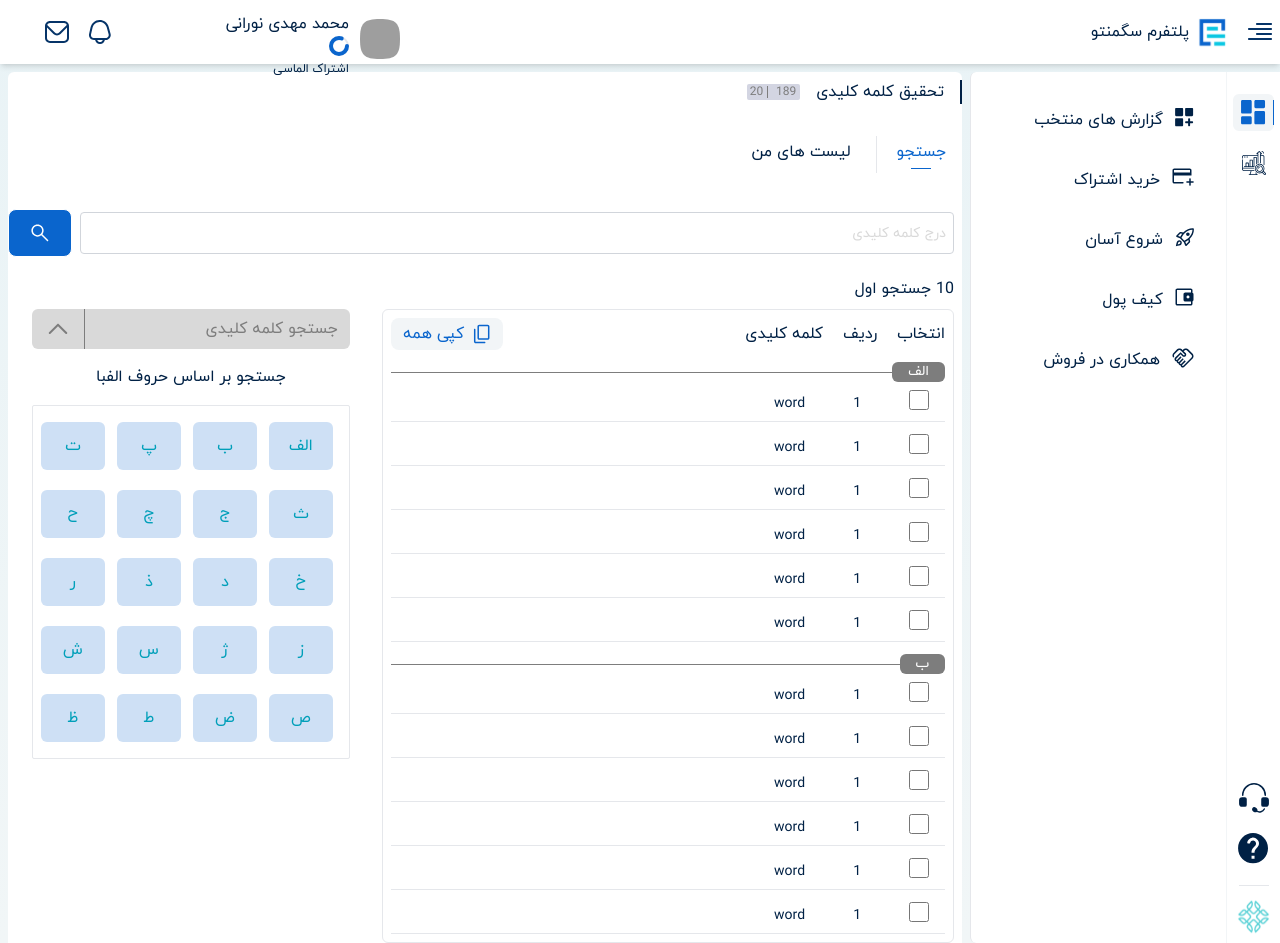
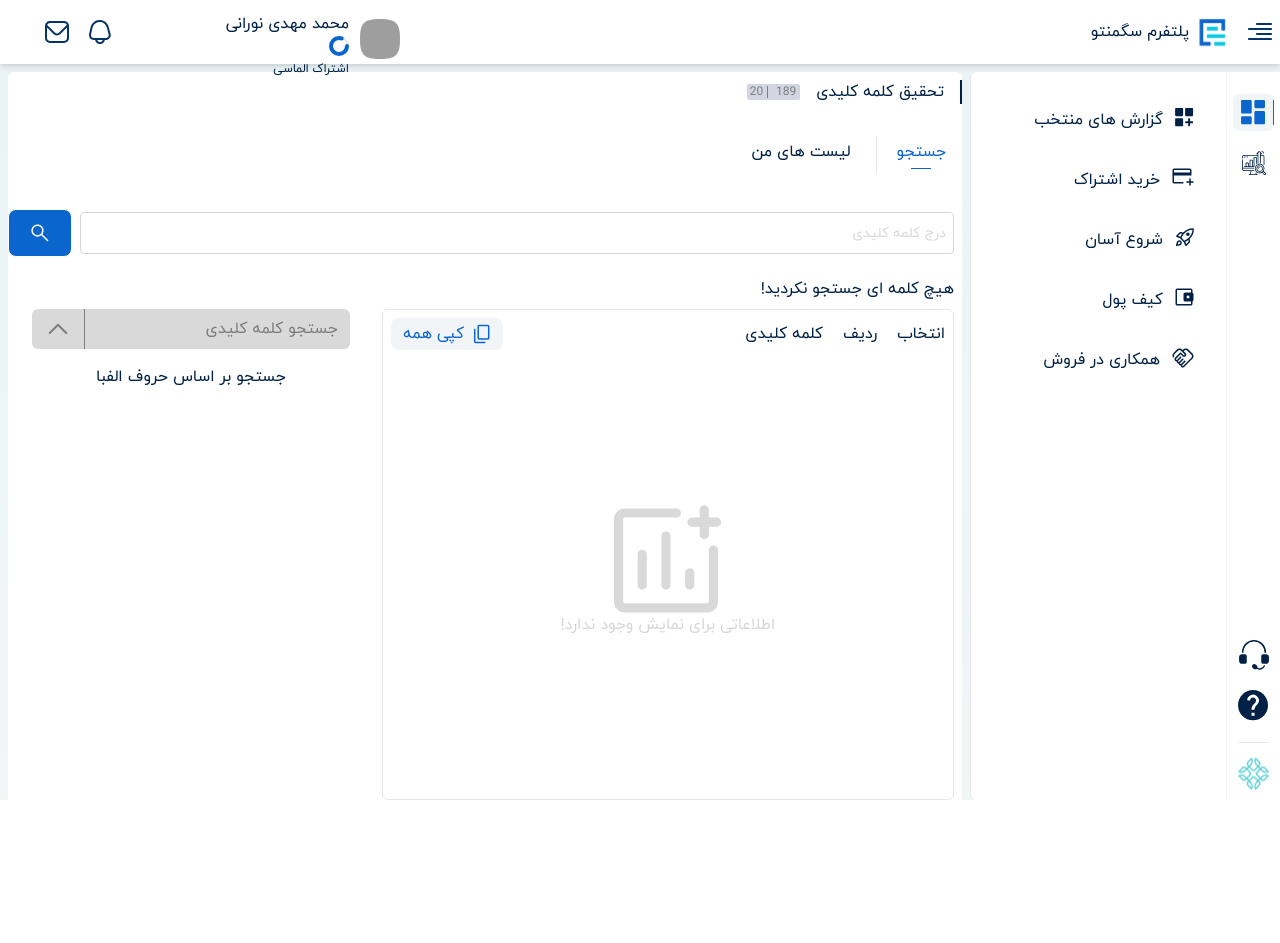
Before and after one commit to xaankoow/segmento-nuxt, a Nuxt app: page /search-keyword in a window 1280 px wide. After the commit the page ends 800 px from the top, so only its background shows below. Built offline with nearby package versions, Linux system fonts and the light colour scheme; grey boxes are pictures that could not be loaded.

Commit message:
feat-page: serach keyword page connect to API

```diff
--- a/pages/search-keyword/index.vue
+++ b/pages/search-keyword/index.vue
@@ -35,22 +35,25 @@
     <!-- page content -->
     <div class="flex flex-col gap-2 mx-2 w-full h-full">
       <!-- search box -->
-      <div class="flex flex-row items-center w-full gap-2 my-3">
+      <form
+        @submit.prevent="search_keywords_request()"
+        class="flex flex-row items-center w-full gap-2 my-3"
+      >
         <div class="custom_input_box w-11/12 text-base-500">
           <input
-            v-model="search"
+            v-model="form.keyword"
             type="text"
             @focus="search_class.focus()"
             @blur="search_class.leave()"
           />
           <label
             class="!text-base-400"
-            :class="search_class.transitionStyle(search, 'text-base-400')"
+            :class="search_class.transitionStyle(form.keyword, 'text-base-400')"
             >{{ config.by_route(`${current_page}/place-holder`) }}</label
           >
         </div>
 
-        <button class="btn-primary rounded-lg w-16">
+        <button type="submit" class="btn-primary rounded-lg w-16">
           <svg
             width="18"
             height="18"
@@ -64,13 +67,13 @@
             />
           </svg>
         </button>
-      </div>
+      </form>
 
       <!-- page content label -->
       <span>{{
         config
           .by_route(`${current_page}/search/sentence`)
-          [Number(content_count !== 0)].replace("[count]", content_count)
+          [Number(data !== null)].replace("[count]", Object.keys(data ?? []).length)
       }}</span>
 
       <!-- page content -->
@@ -81,7 +84,7 @@
           <div
             class="flex flex-row justify-between px-2"
             :class="
-              content_count === 0
+              data?.length === 0
                 ? 'text-base-350 pointer-events-none opacity-70'
                 : ''
             "
@@ -120,7 +123,7 @@
           <!-- when we haven't content this div will show -->
           <div
             class="flex flex-col items-center justify-center h-full"
-            v-if="content_count === 0"
+            v-if="data === null"
           >
             <svg
               width="109"
@@ -142,12 +145,16 @@
           <!-- when have content this div will show -->
           <div class="flex flex-col" v-else>
             <!-- this must be component -->
-            <div class="flex flex-col gap-1 px-2 mt-3 text-sm">
+            <div
+              v-for="(item, index) in data"
+              :key="index"
+              class="flex flex-col gap-1 px-2 mt-3 text-sm"
+            >
               <!-- header -->
               <div class="flex flex-row w-full items-center">
-                <span class="bg-base-500 text-base-100 rounded-md px-4"
-                  >الف</span
-                >
+                <span class="bg-base-500 text-base-100 rounded-md px-4">{{
+                  index
+                }}</span>
                 <hr class="w-full border-base-500" />
               </div>
 
@@ -155,6 +162,8 @@
               <div class="flex flex-col gap-2">
                 <!-- row -->
                 <div
+                  v-for="(letter, index) in item"
+                  :key="index"
                   class="border-b flex flex-row gap-12 px-4 py-1 items-center"
                 >
                   <span>
@@ -162,152 +171,8 @@
                       <input type="checkbox" class="w-5 h-5" />
                     </label>
                   </span>
-                  <span> 1 </span>
-                  <span> word </span>
-                </div>
-                <!-- row -->
-                <div
-                  class="border-b flex flex-row gap-12 px-4 py-1 items-center"
-                >
-                  <span>
-                    <label>
-                      <input type="checkbox" class="w-5 h-5" />
-                    </label>
-                  </span>
-                  <span> 1 </span>
-                  <span> word </span>
-                </div>
-                <!-- row -->
-                <div
-                  class="border-b flex flex-row gap-12 px-4 py-1 items-center"
-                >
-                  <span>
-                    <label>
-                      <input type="checkbox" class="w-5 h-5" />
-                    </label>
-                  </span>
-                  <span> 1 </span>
-                  <span> word </span>
-                </div>
-                <!-- row -->
-                <div
-                  class="border-b flex flex-row gap-12 px-4 py-1 items-center"
-                >
-                  <span>
-                    <label>
-                      <input type="checkbox" class="w-5 h-5" />
-                    </label>
-                  </span>
-                  <span> 1 </span>
-                  <span> word </span>
-                </div>
-                <!-- row -->
-                <div
-                  class="border-b flex flex-row gap-12 px-4 py-1 items-center"
-                >
-                  <span>
-                    <label>
-                      <input type="checkbox" class="w-5 h-5" />
-                    </label>
-                  </span>
-                  <span> 1 </span>
-                  <span> word </span>
-                </div>
-                <!-- row -->
-                <div
-                  class="border-b flex flex-row gap-12 px-4 py-1 items-center"
-                >
-                  <span>
-                    <label>
-                      <input type="checkbox" class="w-5 h-5" />
-                    </label>
-                  </span>
-                  <span> 1 </span>
-                  <span> word </span>
-                </div>
-              </div>
-            </div>
-            <!-- this must be component -->
-            <div class="flex flex-col gap-1 px-2 mt-3 text-sm">
-              <!-- header -->
-              <div class="flex flex-row w-full items-center">
-                <span class="bg-base-500 text-base-100 rounded-md px-4">ب</span>
-                <hr class="w-full border-base-500" />
-              </div>
-
-              <!-- table content -->
-              <div class="flex flex-col gap-2">
-                <!-- row -->
-                <div
-                  class="border-b flex flex-row gap-12 px-4 py-1 items-center"
-                >
-                  <span>
-                    <label>
-                      <input type="checkbox" class="w-5 h-5" />
-                    </label>
-                  </span>
-                  <span> 1 </span>
-                  <span> word </span>
-                </div>
-                <!-- row -->
-                <div
-                  class="border-b flex flex-row gap-12 px-4 py-1 items-center"
-                >
-                  <span>
-                    <label>
-                      <input type="checkbox" class="w-5 h-5" />
-                    </label>
-                  </span>
-                  <span> 1 </span>
-                  <span> word </span>
-                </div>
-                <!-- row -->
-                <div
-                  class="border-b flex flex-row gap-12 px-4 py-1 items-center"
-                >
-                  <span>
-                    <label>
-                      <input type="checkbox" class="w-5 h-5" />
-                    </label>
-                  </span>
-                  <span> 1 </span>
-                  <span> word </span>
-                </div>
-                <!-- row -->
-                <div
-                  class="border-b flex flex-row gap-12 px-4 py-1 items-center"
-                >
-                  <span>
-                    <label>
-                      <input type="checkbox" class="w-5 h-5" />
-                    </label>
-                  </span>
-                  <span> 1 </span>
-                  <span> word </span>
-                </div>
-                <!-- row -->
-                <div
-                  class="border-b flex flex-row gap-12 px-4 py-1 items-center"
-                >
-                  <span>
-                    <label>
-                      <input type="checkbox" class="w-5 h-5" />
-                    </label>
-                  </span>
-                  <span> 1 </span>
-                  <span> word </span>
-                </div>
-                <!-- row -->
-                <div
-                  class="border-b flex flex-row gap-12 px-4 py-1 items-center"
-                >
-                  <span>
-                    <label>
-                      <input type="checkbox" class="w-5 h-5" />
-                    </label>
-                  </span>
-                  <span> 1 </span>
-                  <span> word </span>
+                  <span> {{ index + 1 }} </span>
+                  <span> {{ letter }} </span>
                 </div>
               </div>
             </div>
@@ -348,28 +213,18 @@
 
             <!-- word list -->
             <div
-              class="border rounded-sm grid grid-cols-4 text-primary-active w-full gap-5 px-4 py-4"
+              v-if="data !== null"
+              class="sticky top-20 left-10 border rounded-sm grid grid-cols-4 text-primary-active w-full gap-5 px-4 py-4"
             >
-              <button class="alphabet" id="alpha-1" @click="toggle_active_alphabet('alpha-1')">الف</button>
-              <button class="alphabet" id="alpha-2" @click="toggle_active_alphabet('alpha-2')">ب</button>
-              <button class="alphabet" id="alpha-3" @click="toggle_active_alphabet('alpha-3')">پ</button>
-              <button class="alphabet" id="alpha-4" @click="toggle_active_alphabet('alpha-4')">ت</button>
-              <button class="alphabet" id="alpha-5" @click="toggle_active_alphabet('alpha-5')">ث</button>
-              <button class="alphabet" id="alpha-6" @click="toggle_active_alphabet('alpha-6')">ج</button>
-              <button class="alphabet" id="alpha-7" @click="toggle_active_alphabet('alpha-7')">چ</button>
-              <button class="alphabet" id="alpha-8" @click="toggle_active_alphabet('alpha-8')">ح</button>
-              <button class="alphabet" id="alpha-9" @click="toggle_active_alphabet('alpha-9')">خ</button>
-              <button class="alphabet" id="alpha-10" @click="toggle_active_alphabet('alpha-10')">د</button>
-              <button class="alphabet" id="alpha-11" @click="toggle_active_alphabet('alpha-11')">ذ</button>
-              <button class="alphabet" id="alpha-12" @click="toggle_active_alphabet('alpha-12')">ر</button>
-              <button class="alphabet" id="alpha-13" @click="toggle_active_alphabet('alpha-13')">ز</button>
-              <button class="alphabet" id="alpha-14" @click="toggle_active_alphabet('alpha-14')">ژ</button>
-              <button class="alphabet" id="alpha-15" @click="toggle_active_alphabet('alpha-15')">س</button>
-              <button class="alphabet" id="alpha-16" @click="toggle_active_alphabet('alpha-16')">ش</button>
-              <button class="alphabet" id="alpha-17" @click="toggle_active_alphabet('alpha-17')">ص</button>
-              <button class="alphabet" id="alpha-18" @click="toggle_active_alphabet('alpha-18')">ض</button>
-              <button class="alphabet" id="alpha-19" @click="toggle_active_alphabet('alpha-19')">ط</button>
-              <button class="alphabet" id="alpha-20" @click="toggle_active_alphabet('alpha-20')">ظ</button>
+              <button
+                class="alphabet"
+                v-for="(data, index) in data"
+                :key="index"
+                :id="`alpha-${index}`"
+                @click="toggle_active_alphabet(`alpha-${index}`)"
+              >
+                {{ index }}
+              </button>
             </div>
           </div>
         </div>
@@ -379,17 +234,32 @@
 </template>
 
 <script setup>
+import Request from "../../Api/Request";
 import Config from "../../composables/Config";
 import { CustomTextBox } from "../../composables/CustomTextBox";
 
 const current_page = "pages/search-keyword";
 const config = new Config();
-const search = ref("");
 const search_class = new CustomTextBox();
 const content_count = ref(10);
+const data = ref(null);
 
+const request = new Request();
+const form = ref({
+  keyword: "",
+  lang: "fa",
+});
+
+function select_alphabet(alpha) {
+  form.value.lang = alpha;
+}
 function toggle_active_alphabet(id) {
   let element = document.getElementById(id);
   element.classList.toggle("active");
 }
+async function search_keywords_request() {
+  let res = await request.get("keyword/suggest", form.value, "v2");
+
+  data.value = res.data();
+}
 </script>
```
